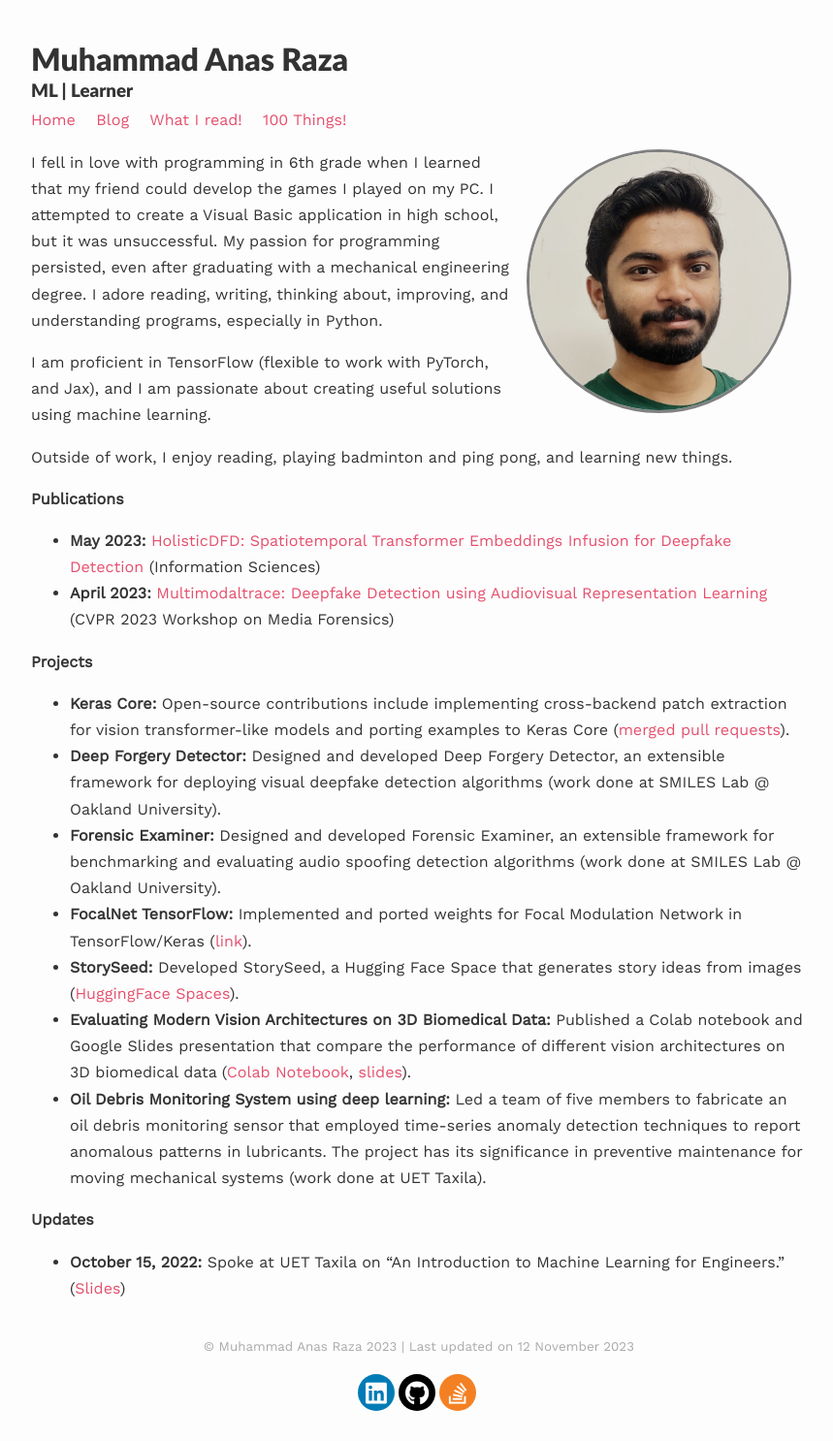
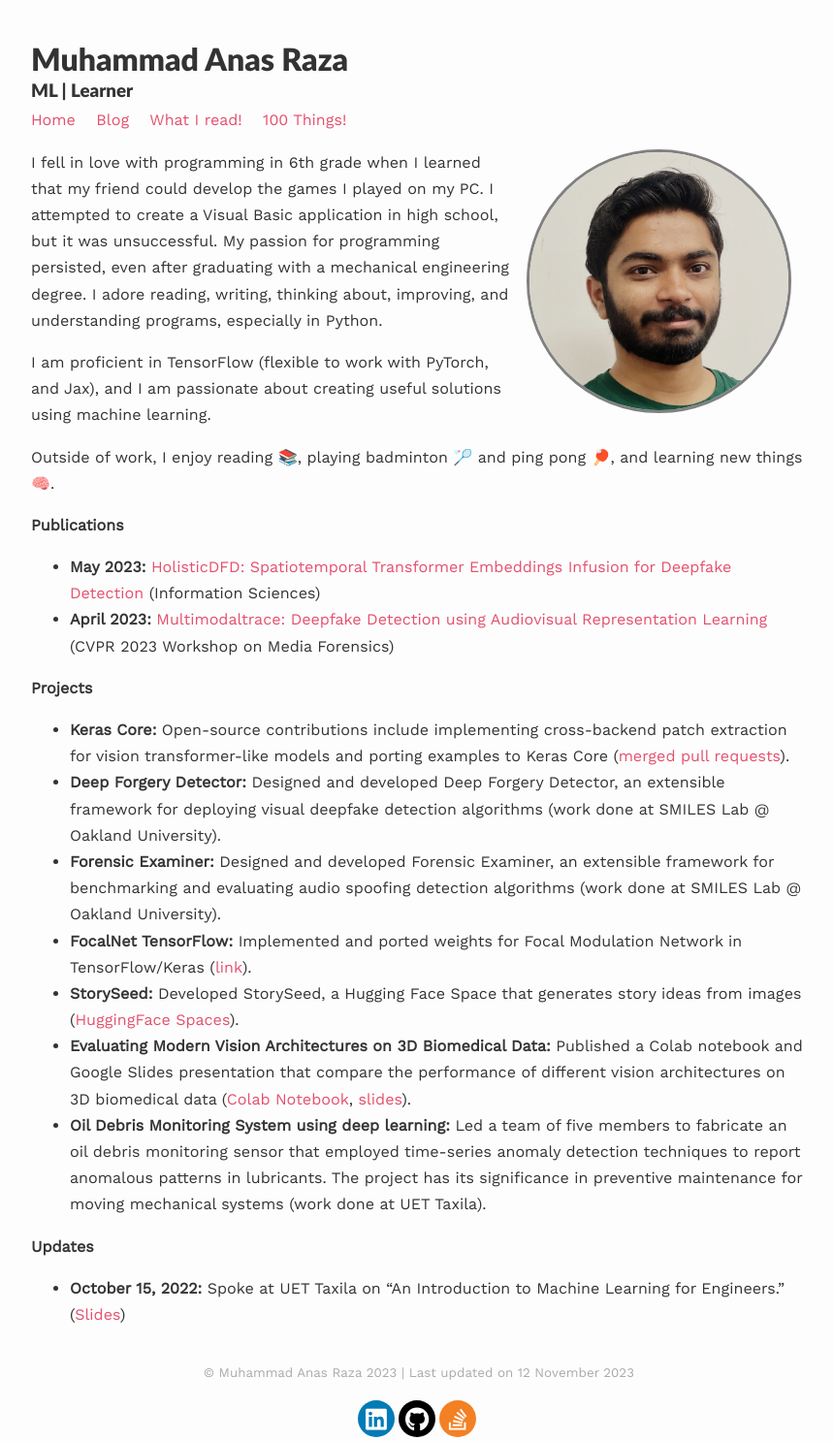
Before and after one commit to anas-rz/anas-rz.github.io, a Jekyll site: the page built from index.md, in a window 1280 px wide. Shown: the whole page at 97% size, without its empty margins (208-1067 px from the left). Built offline with Jekyll 4.4.1, drawn with Linux system fonts in a browser that asks for light colours; nearby versions of some CDN libraries; a script that is not in the unit is left out; before the commit the page ends 1459 px from its top, so only the background shows below that.

```diff
--- a/index.md
+++ b/index.md
@@ -11,7 +11,7 @@ I fell in love with programming in 6th grade when I learned that my friend could
 
 I am proficient in TensorFlow \(flexible to work with PyTorch, and Jax\), and I am passionate about creating useful solutions using machine learning.
 
-Outside of work, I enjoy reading, playing badminton and ping pong, and learning new things.
+Outside of work, I enjoy reading 📚, playing badminton 🏸 and ping pong 🏓, and learning new things 🧠.
 
 **Publications**
 
```
